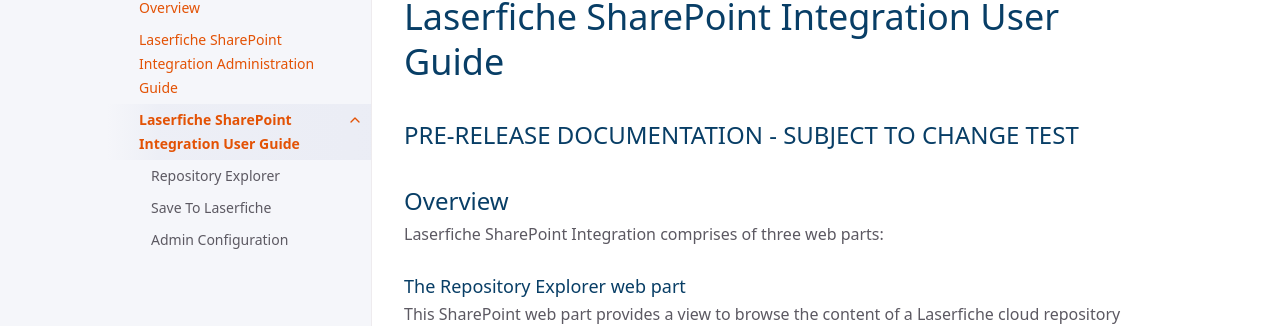
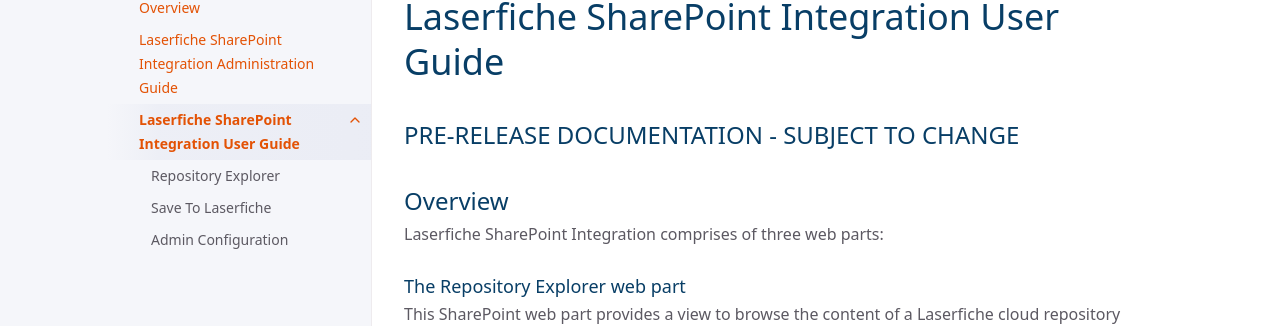
Before and after one commit to isabella232/laserfiche-sharepoint-integration, a Jekyll site: the page built from jekyll_files/docs/user-documentation/index.md, in a window 1280 px wide and 1084 px high. Shown: the part 172-498 px from the top of the window. Built offline with Jekyll 4.4.1, drawn with Linux system fonts in a browser that asks for light colours; cached includes are drawn as plain includes.

Commit message:
undo test

```diff
--- a/jekyll_files/docs/user-documentation/index.md
+++ b/jekyll_files/docs/user-documentation/index.md
@@ -7,7 +7,7 @@ has_children: true
 
 # Laserfiche SharePoint Integration User Guide
 
-## PRE-RELEASE DOCUMENTATION - SUBJECT TO CHANGE TEST
+## PRE-RELEASE DOCUMENTATION - SUBJECT TO CHANGE
 
 ## Overview
 Laserfiche SharePoint Integration comprises of three web parts:
```
